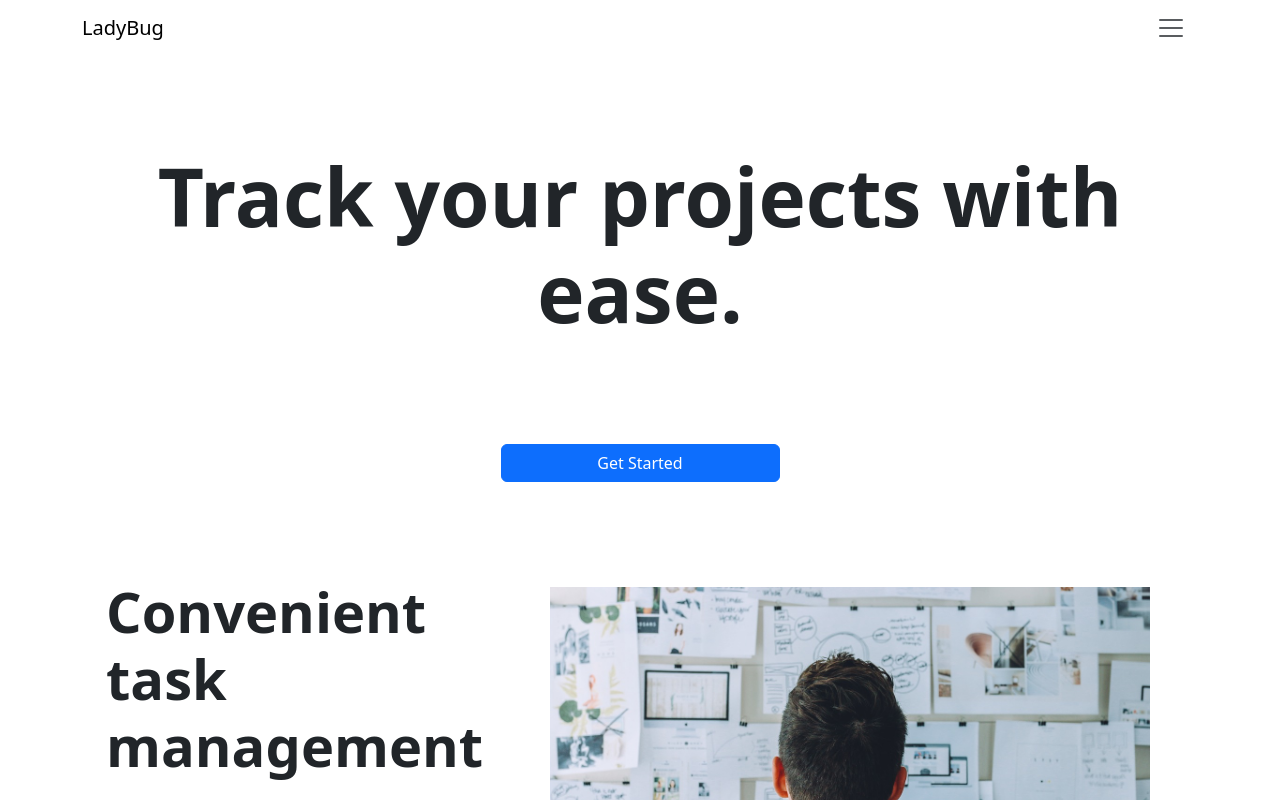
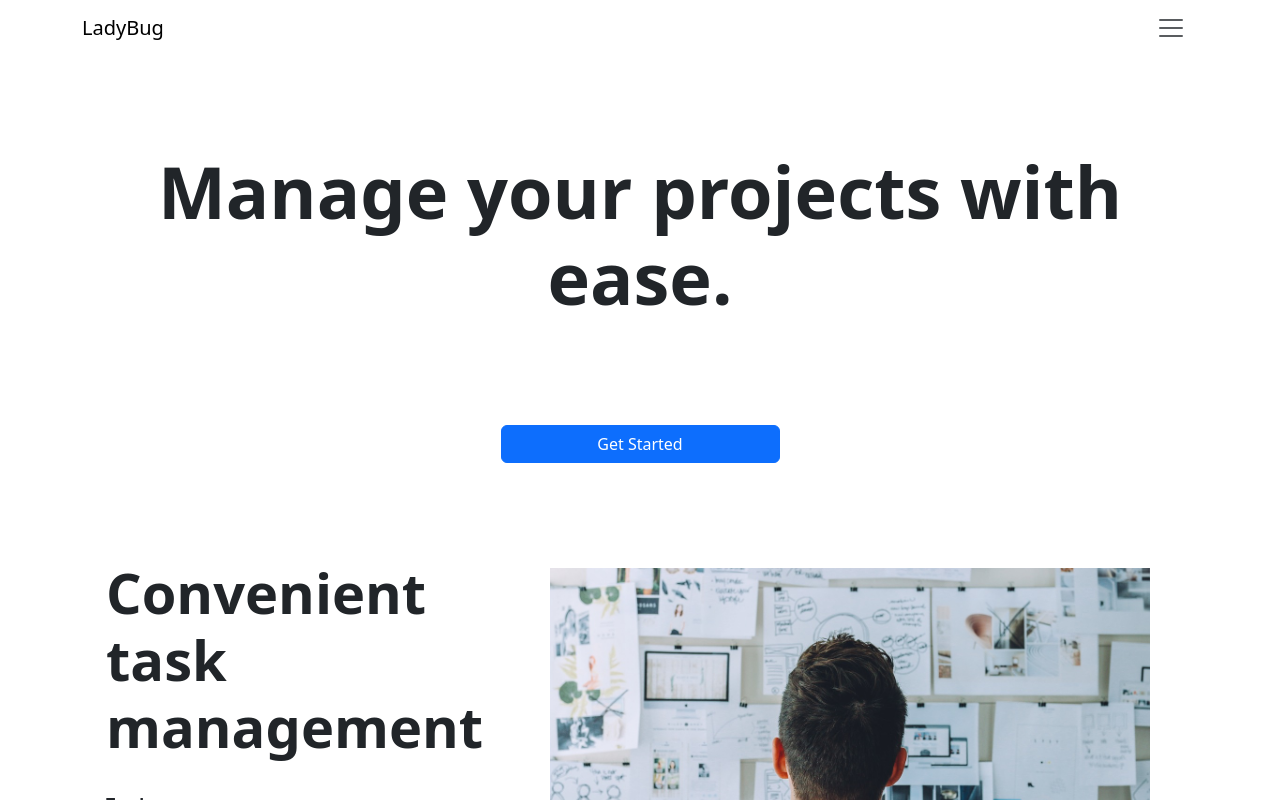
Before and after one commit to lukeburton00/ladybug-client, a React (Vite) app: page / in a window 1280 px wide. Shown: the top 800 px of the page. Built offline with nearby package versions, Linux system fonts and the light colour scheme.

Commit message:
change hero line

```diff
--- a/src/components/pages/Home.jsx
+++ b/src/components/pages/Home.jsx
@@ -6,7 +6,7 @@ function Home() {
     <div>
         <div class="container display-flex justify-content-center align-items-center ">
             <div class="row-sm my-5 py-5 text-center">
-                <h1 class="display-1 fw-bold display-inline">Track your projects with ease.</h1>
+                <h1 class="display-2 fw-bold display-inline">Manage your projects with ease.</h1>
             </div>
             <div class="row">
                 <a href="/login" class="container w-25 align-items-center justify-content-center text-center btn btn-primary">Get Started</a>
```
